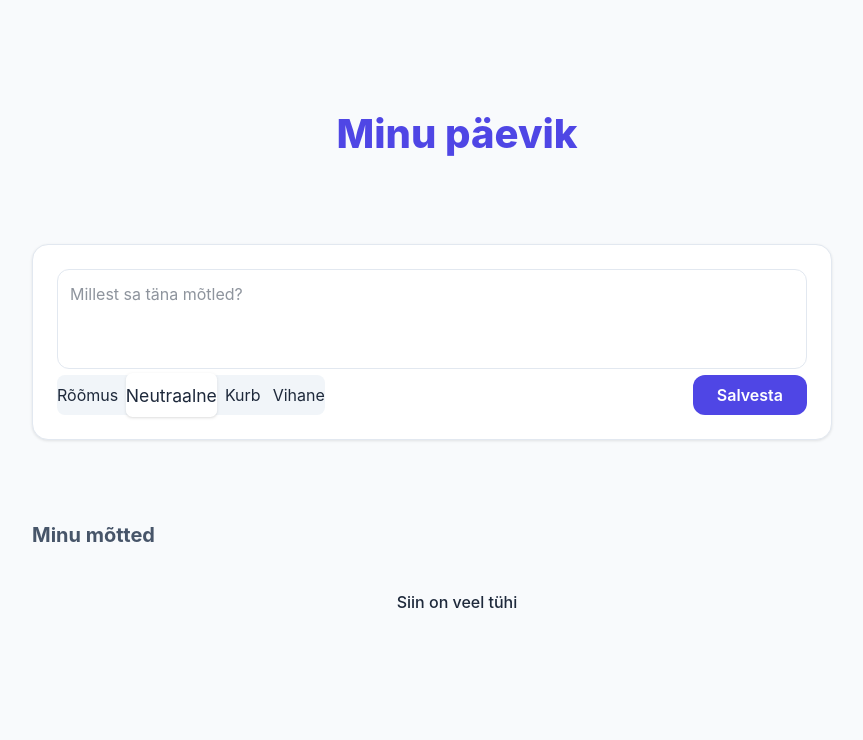
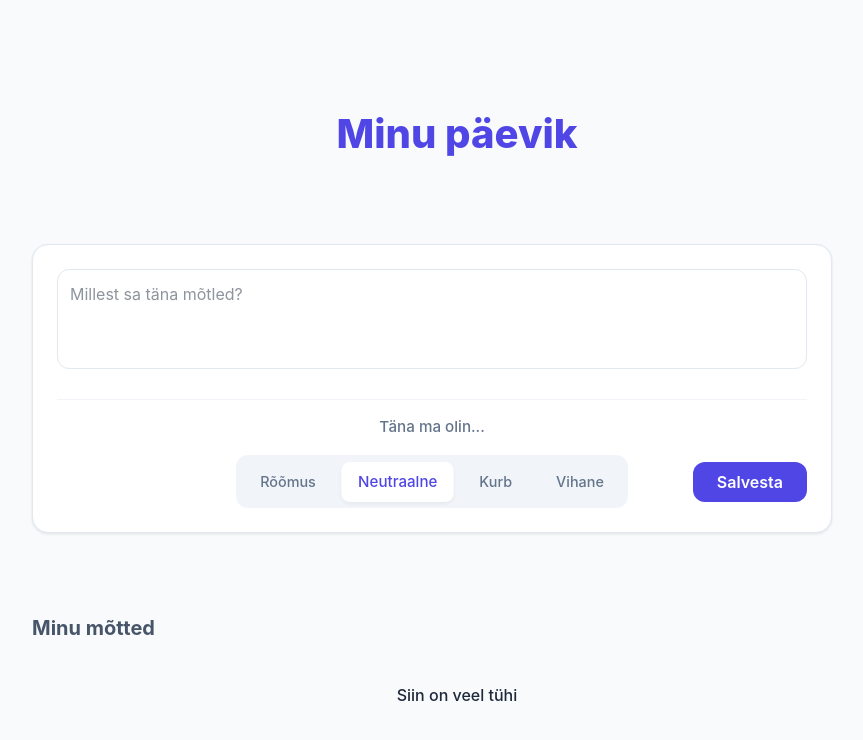
Before and after one commit to SwagMuffin88/react-spa, a React (Vite) app: page / in a window 1280 px wide. Shown: the top 740 px of the page, without its empty margins (183-1046 px from the left). Built offline with nearby package versions, Linux system fonts and the light colour scheme.

Commit message:
adjust mood button styling in entry form

```diff
--- a/src/components/EntryForm.css
+++ b/src/components/EntryForm.css
@@ -16,6 +16,7 @@
     outline: none;
     resize: none;
     height: 100px;
+    margin-bottom: 1.5rem;
 }
 
 .entry-form:hover {
@@ -36,3 +37,69 @@
     border: none;
     cursor: pointer;
 }
+
+.form-footer {
+    display: flex;
+    align-items: center;
+    justify-content: space-between;
+    width: 100%;
+}
+
+.footer-spacer,
+.footer-actions {
+    flex: 1;
+}
+
+.footer-actions {
+    display: flex;
+    justify-content: flex-end;
+}
+
+
+.mood-section {
+    display: flex;
+    flex-direction: column;
+    align-items: center;
+    gap: 1rem;
+    padding-top: 1rem;
+    border-top: 1px solid #f1f5f9;
+}
+
+.mood-label {
+    color: #64748b;
+    font-size: 0.95rem;
+    font-weight: 500;
+    margin: 0;
+}
+
+.mood-selector-container {
+    display: flex;
+    gap: 0.75rem;
+    background-color: #f1f5f9;
+    padding: 0.5rem;
+    border-radius: 12px;
+}
+
+.mood-btn {
+    padding: 0.5rem 1rem;
+    border-radius: 8px;
+    border: none;
+    background: transparent;
+    cursor: pointer;
+    font-size: 0.9rem;
+    font-weight: 500;
+    color: #64748b;
+    transition: all 0.2s ease;
+}
+
+.mood-btn:hover {
+    background-color: rgba(255, 255, 255, 0.5);
+    color: #4f46e5;
+}
+
+.mood-btn.active {
+    background-color: white;
+    color: #4f46e5;
+    box-shadow: 0 2px 4px rgba(0, 0, 0, 0.05);
+    transform: scale(1.05);
+}
--- a/src/components/EntryForm.tsx
+++ b/src/components/EntryForm.tsx
@@ -26,25 +26,32 @@ const EntryForm: React.FC<Props> = ({ onAdd }) => {
                     value={text}
                     onChange={(e) => setText(e.target.value)}
                     placeholder="Millest sa täna mõtled?"/>
-                <div className="flex justify-between items-center">
-                    <div className="flex gap-3 bg-slate-100 p-4 rounded-lg text-center">
+
+                <div className="mood-section">
+                    <p className="mood-label">Täna ma olin...</p>
+
+                    <div className="form-footer">
+                        <div className="footer-spacer"></div>
+
+                        <div className="mood-selector-container">
                             {(['Rõõmus', 'Neutraalne', 'Kurb', 'Vihane'] as Mood[]).map((m) => (
                                 <button
                                     key={m}
                                     type="button"
                                     onClick={() => setMood(m)}
-                                className={`h-10 rounded-md flex items-center justify-center transition
-                                    ${mood === m ? 'bg-white shadow-sm scale-110' : 'hover:bg-white/50'}`}
+                                    className={`mood-btn ${mood === m ? 'active' : ''}`}
                                 >
                                     {m}
                                 </button>
                             ))}
                         </div>
-                    <button
-                        type="submit" className="btn-primary"
-                    >
+
+                        <div className="footer-actions">
+                            <button type="submit" className="btn-primary">
                                 Salvesta
                             </button>
+                        </div>
+                    </div>
                 </div>
             </div>
         </form>
--- a/src/components/EntryList.css
+++ b/src/components/EntryList.css
@@ -39,3 +39,7 @@
     border-radius: 1rem;
     color: #64748b;
 }
+
+.mood-name {
+    font-weight: bold;
+}
--- a/src/components/EntryList.tsx
+++ b/src/components/EntryList.tsx
@@ -18,8 +18,22 @@ const EntryList: React.FC<Props> = ({ entries, onDelete, onToggleFavorite }) =>
     }
 
     return (
-        <div>
-           Hello
+        <div className="entry-list">
+            {entries.map((entry: { id: any; mood: any; text: any; createdAt: { toLocaleTimeString: () => any; }; }) => (
+                <div key={entry.id} className="entry-card">
+                    <div className="mood-name">{entry.mood}</div>
+                    <div className="entry-text">
+                        <p>{entry.text}</p>
+                        <span className="entry-time">{entry.createdAt.toLocaleTimeString()}</span>
+                    </div>
+                    <button
+                        onClick={() => onDelete(entry.id)}
+                        style={{ background: 'none', border: 'none', cursor: 'pointer', color: '#94a3b8' }}
+                    >
+                        Kustuta
+                    </button>
+                </div>
+            ))}
         </div>
     );
 };
```
Lines whose indentation alone changed are shown as unchanged.
